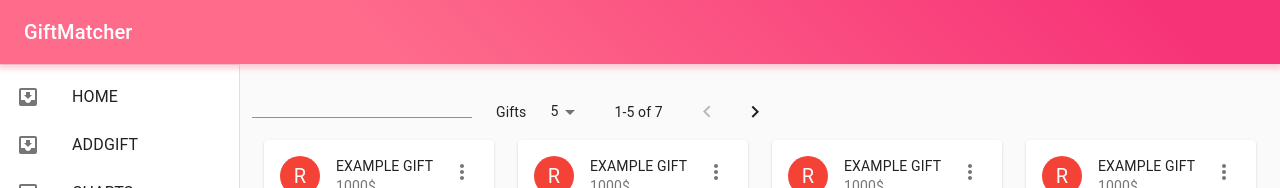
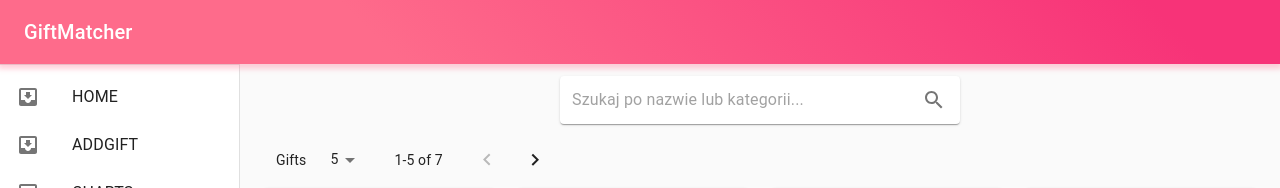
Before and after one commit to infoshareacademy/jfdd14-futureFront-app, a React (Create React App) app: page /gifts in a window 1280 px wide. Shown: the top 188 px of the page. Built offline with nearby package versions, Linux system fonts and the light colour scheme.

Commit message:
search comps

```diff
--- /dev/null
+++ b/src/components/NoResults/NoResults.js
@@ -0,0 +1,5 @@
+import React from "react";
+
+export function NoResults() {
+  return <h2>Brak wyników</h2>;
+}
--- /dev/null
+++ b/src/components/Searchbar/Searchbar.js
@@ -0,0 +1,52 @@
+import React, { Fragment } from "react";
+import { makeStyles } from "@material-ui/core/styles";
+import Paper from "@material-ui/core/Paper";
+import InputBase from "@material-ui/core/InputBase";
+import IconButton from "@material-ui/core/IconButton";
+import SearchIcon from "@material-ui/icons/Search";
+
+const useStyles = makeStyles((theme) => ({
+  root: {
+    padding: "2px 4px",
+    display: "flex",
+    flexDirection: "row",
+    alignItems: "center",
+    width: 400,
+    height: "auto",
+  },
+  input: {
+    marginLeft: theme.spacing(1),
+    flex: 1,
+  },
+  iconButton: {
+    padding: 10,
+  },
+  divider: {
+    height: 28,
+    margin: 4,
+  },
+}));
+
+export default function CustomizedInputBase(props) {
+  const classes = useStyles();
+
+  return (
+    <Fragment>
+      <Paper component="form" className={classes.root}>
+        <InputBase
+          className={classes.input}
+          placeholder="Szukaj po nazwie lub kategorii..."
+          inputProps={{ "aria-label": "szukaj" }}
+          onChange={props.handleChange}
+        />
+        <IconButton
+          type="submit"
+          className={classes.iconButton}
+          aria-label="search"
+        >
+          <SearchIcon />
+        </IconButton>
+      </Paper>
+    </Fragment>
+  );
+}
--- a/src/pages/Giftslist/Giftslist.js
+++ b/src/pages/Giftslist/Giftslist.js
@@ -2,9 +2,12 @@ import React, { Fragment, useState } from "react";
 import Gift from "../../components/Gift/Gift";
 import TablePagination from "@material-ui/core/TablePagination";
 import TextField from "@material-ui/core/TextField";
+import Searchbar from "../../components/Searchbar/Searchbar";
+import { NoResults } from "../../components/NoResults/NoResults";
 
 const GiftList = function (props) {
   const [searchInput, setSearchInput] = useState("");
+  const [isEmpty, setIsEmtpy] = useState(false);
   const handleChange = (e) => {
     setSearchInput(e.target.value);
   };
@@ -20,6 +23,7 @@ const GiftList = function (props) {
 
   return (
     <Fragment>
+      <Searchbar handleChange={handleChange} />
       <div
         style={{
           display: "flex",
@@ -28,7 +32,6 @@ const GiftList = function (props) {
           top: 10,
         }}
       >
-        <TextField onChange={handleChange}></TextField>
         <TablePagination
           rowsPerPageOptions={[5, 10, 25]}
           labelRowsPerPage="Gifts"
```
